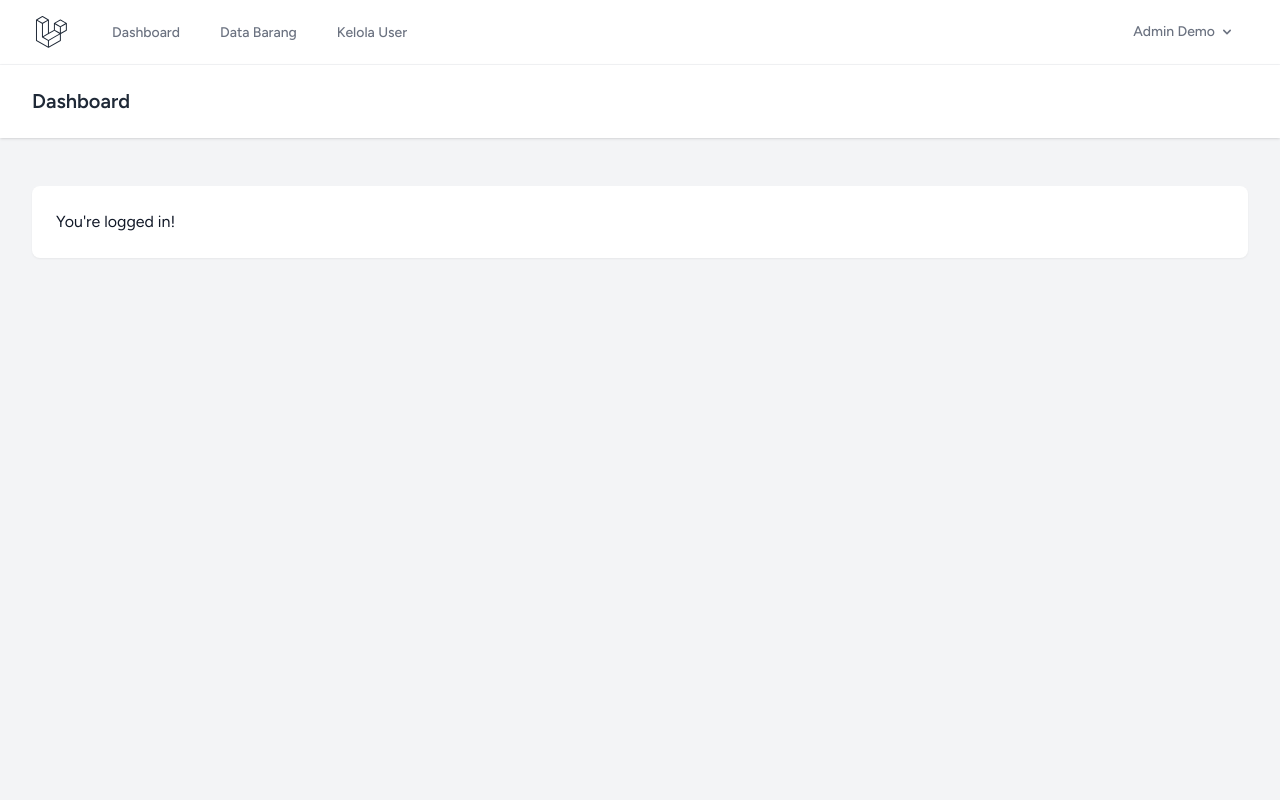
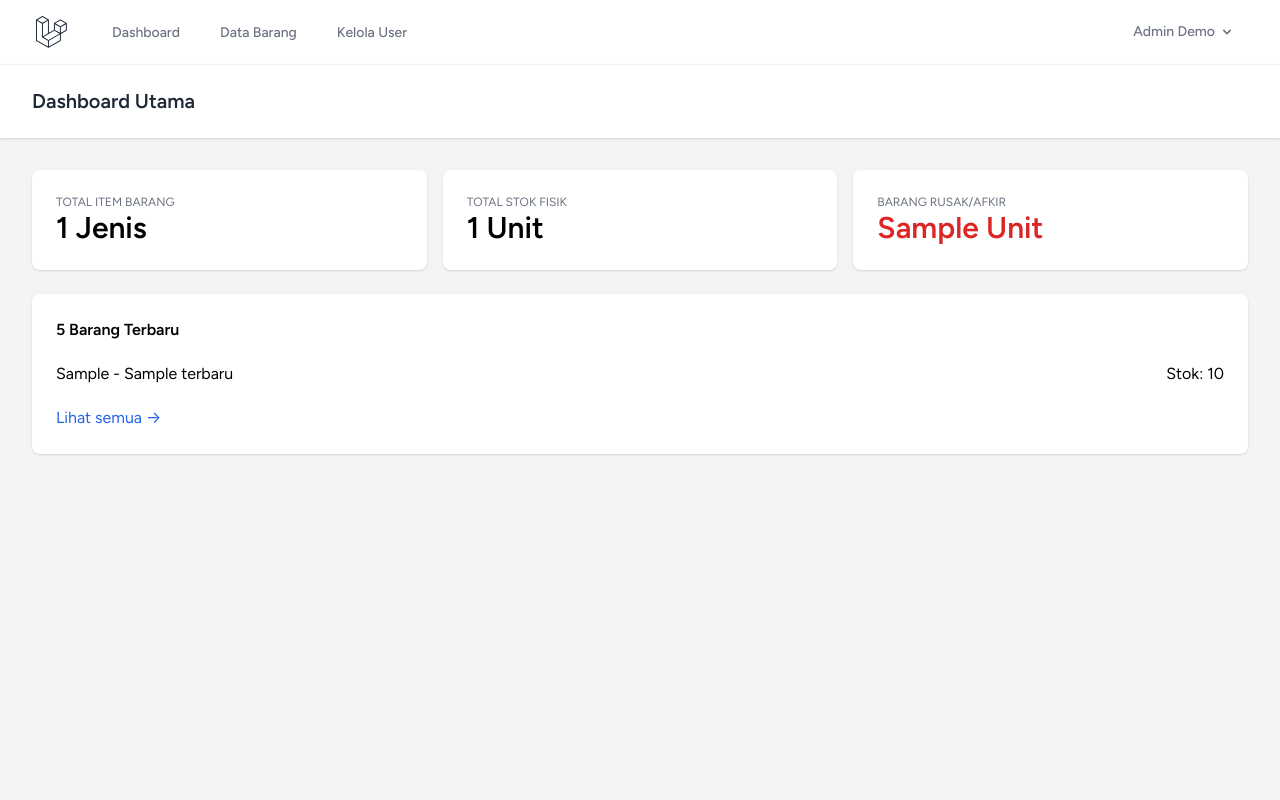
Before and after one commit to Abdulhamid793/sim-inventaris, a Laravel app: template resources/views/dashboard.blade.php in a window 1280 px wide. Run offline with Laravel 12, Linux system fonts and the light colour scheme; a user stored in the database is signed in; data comes from the database, SQL or seed files in the repository; the template is opened without the code that fills it: most values are stand-ins (such as "Sample title", 1, 10 or a date in 2020); style sheets or scripts are compiled from the project's sources.

Commit message:
Commit 5: dashboard admin dan user management

```diff
--- a/resources/views/dashboard.blade.php
+++ b/resources/views/dashboard.blade.php
@@ -1,16 +1,38 @@
 <x-app-layout>
     <x-slot name="header">
-        <h2 class="font-semibold text-xl text-gray-800 leading-tight">
-            {{ __('Dashboard') }}
-        </h2>
+        <h2 class="font-semibold text-xl text-gray-800 leading-tight">Dashboard Utama</h2>
     </x-slot>
 
-    <div class="py-12">
+    <div class="py-8">
         <div class="max-w-7xl mx-auto sm:px-6 lg:px-8">
-            <div class="bg-white overflow-hidden shadow-sm sm:rounded-lg">
-                <div class="p-6 text-gray-900">
-                    {{ __("You're logged in!") }}
+            @include('partials.flash')
+
+            <div class="grid grid-cols-1 md:grid-cols-3 gap-4 mb-6">
+                <div class="bg-white shadow rounded-lg p-6">
+                    <p class="text-xs text-gray-500">TOTAL ITEM BARANG</p>
+                    <p class="text-3xl font-bold">{{ $totalItem }} Jenis</p>
                 </div>
+                <div class="bg-white shadow rounded-lg p-6">
+                    <p class="text-xs text-gray-500">TOTAL STOK FISIK</p>
+                    <p class="text-3xl font-bold">{{ $totalStok }} Unit</p>
+                </div>
+                <div class="bg-white shadow rounded-lg p-6">
+                    <p class="text-xs text-gray-500">BARANG RUSAK/AFKIR</p>
+                    <p class="text-3xl font-bold text-red-600">{{ $barangRusak }} Unit</p>
+                </div>
+            </div>
+
+            <div class="bg-white shadow rounded-lg p-6">
+                <h3 class="font-bold mb-3">5 Barang Terbaru</h3>
+                <ul class="divide-y">
+                    @foreach ($terbaru as $b)
+                        <li class="py-2 flex justify-between">
+                            <span>{{ $b->kode_barang }} - {{ $b->nama_barang }}</span>
+                            <span>Stok: {{ $b->stok }}</span>
+                        </li>
+                    @endforeach
+                </ul>
+                <a href="{{ route('items.index') }}" class="text-blue-600 mt-3 inline-block">Lihat semua &rarr;</a>
             </div>
         </div>
     </div>
```
Also changed, not shown: app/Http/Controllers/DashboardController.php (+10 -2 lines), app/Http/Controllers/UserController.php (+19 -1 lines), resources/views/users/index.blade.php (added, +45 -0 lines).
